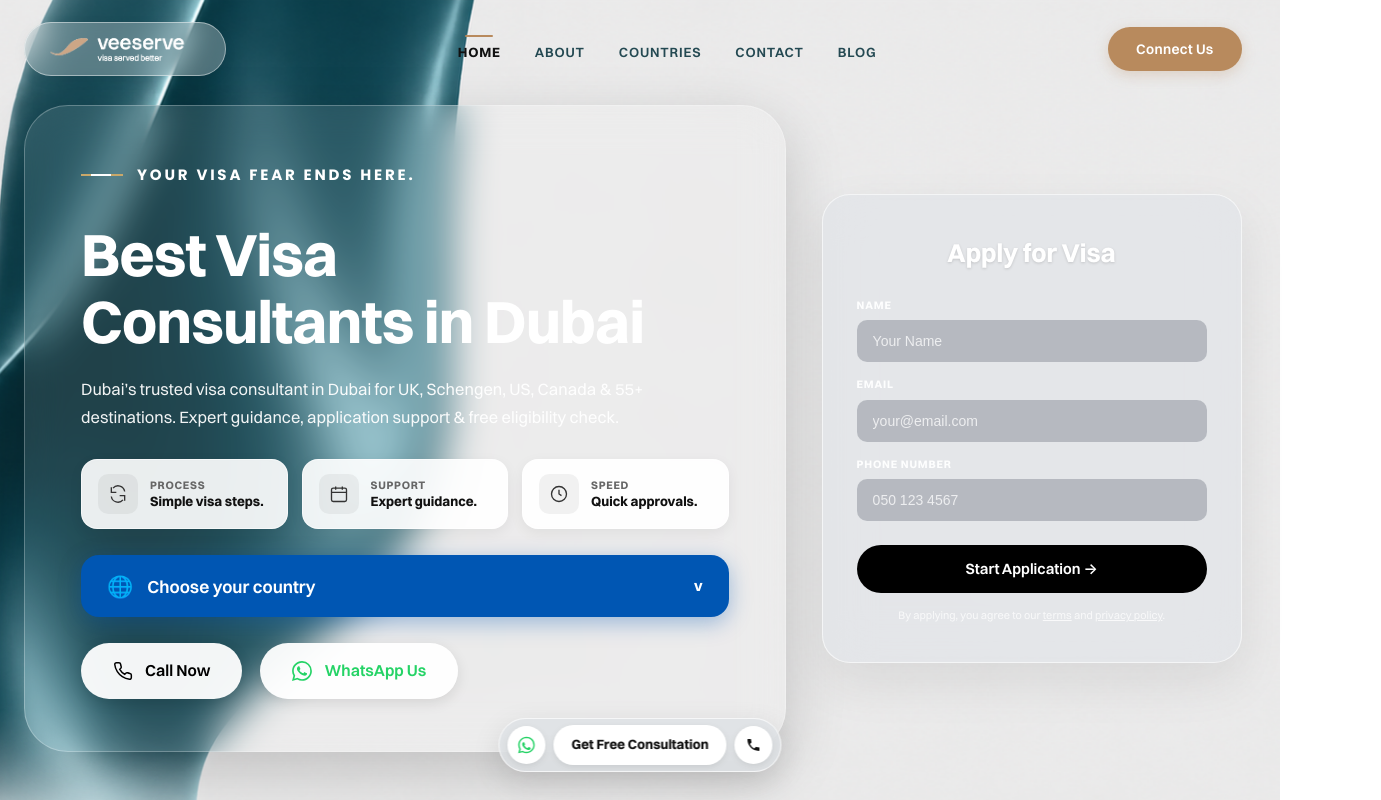
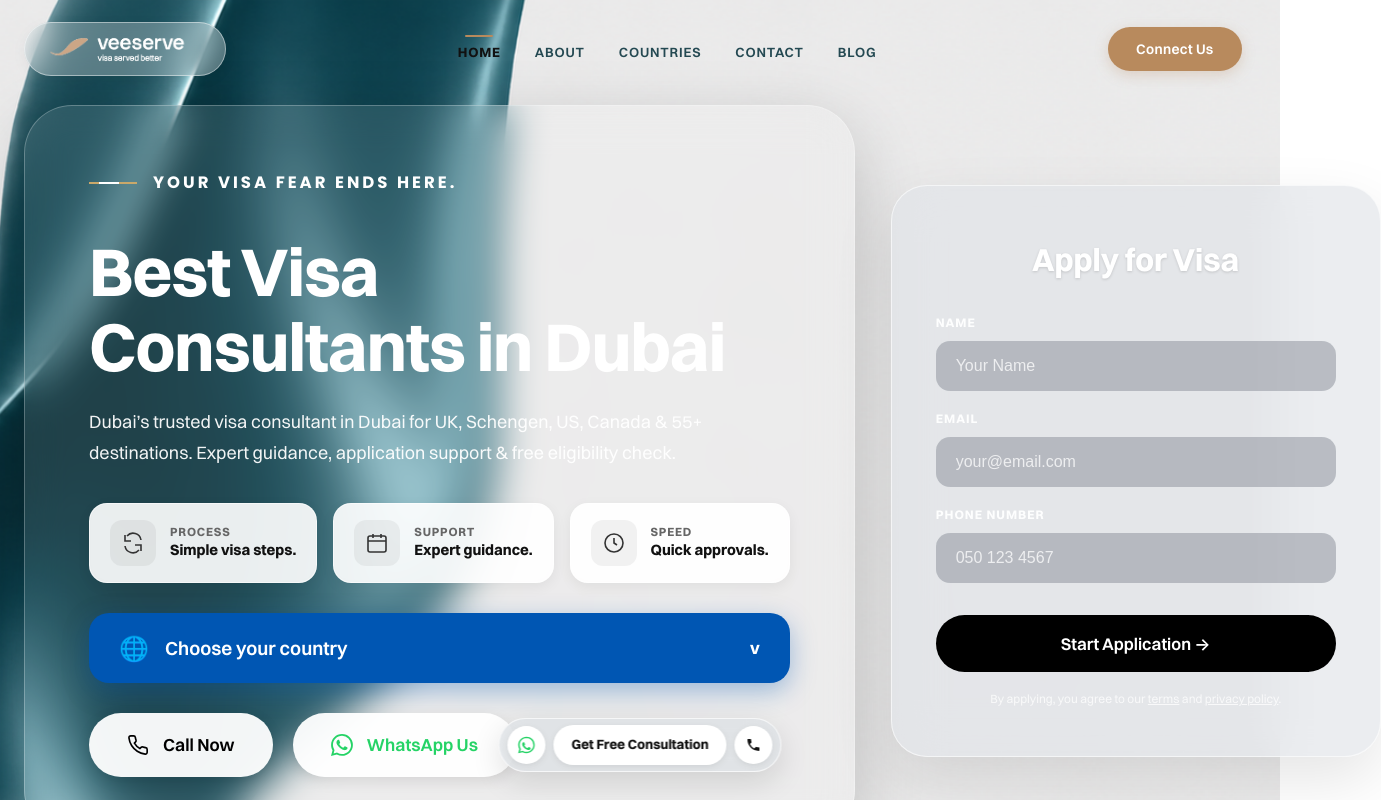
Before and after one commit to sivaathri/veeserve, a React (Vite) app: page / in a window 1280 px wide. Shown: the top 800 px of the page, 1381 px wide, since content can reach past the window. Built offline with nearby package versions, Linux system fonts and the light colour scheme.

Commit message:
feat: add comprehensive CSS styles and design tokens for veeserve.ae

```diff
--- a/src/index.css
+++ b/src/index.css
@@ -381,8 +381,8 @@ img {
 }
 
 .hero-content-col {
-  flex: 0 1 820px;
-  max-width: 820px;
+  flex: 0 1 920px;
+  max-width: 920px;
   width: 100%;
 }
 
@@ -391,10 +391,10 @@ img {
   background: rgba(255, 255, 255, 0.10);
   backdrop-filter: blur(20px);
   -webkit-backdrop-filter: blur(20px);
-  border-radius: 44px;
+  border-radius: 48px;
   border: 1px solid rgba(255, 255, 255, 0.25);
-  box-shadow: 0 20px 60px rgba(0, 0, 0, 0.18);
-  padding: 52px 56px;
+  box-shadow: 0 24px 70px rgba(0, 0, 0, 0.20);
+  padding: 60px 64px;
   width: 100%;
 }
 
@@ -402,21 +402,21 @@ img {
 .top-banner {
   display: inline-flex;
   align-items: center;
-  gap: 14px;
-  margin-bottom: 16px;
+  gap: 16px;
+  margin-bottom: 18px;
 }
 
 .top-banner .text {
   color: #ffffff;
-  font-size: 15px;
-  font-weight: 700;
-  letter-spacing: 2.8px;
+  font-size: 16.5px;
+  font-weight: 700;
+  letter-spacing: 3px;
   text-transform: uppercase;
   font-family: 'Poppins', sans-serif;
 }
 
 .top-banner .line {
-  width: 42px;
+  width: 48px;
   height: 2px;
   background: var(--color-gold-line);
   position: relative;
@@ -438,36 +438,36 @@ img {
 .hero-title {
   color: #ffffff;
   font-family: 'Switzer', sans-serif;
-  font-size: 60px;
-  font-weight: 700;
-  line-height: 1.12;
-  margin: 18px 0 20px;
-  letter-spacing: -0.8px;
+  font-size: 68px;
+  font-weight: 700;
+  line-height: 1.10;
+  margin: 20px 0 22px;
+  letter-spacing: -1px;
 }
 
 .hero-desc {
   color: rgba(255, 255, 255, 0.94);
-  font-size: 16.5px;
-  line-height: 1.7;
-  max-width: 660px;
-  margin-bottom: 28px;
+  font-size: 18px;
+  line-height: 1.75;
+  max-width: 760px;
+  margin-bottom: 34px;
 }
 
 /* 3 Trust Indicator Cards */
 .visa-glass-wrap {
   display: grid;
   grid-template-columns: repeat(3, 1fr);
+  gap: 16px;
+  width: 100%;
+  margin-bottom: 30px;
+}
+
+.visa-item {
+  display: flex;
+  align-items: center;
   gap: 14px;
-  width: 100%;
-  margin-bottom: 26px;
-}
-
-.visa-item {
-  display: flex;
-  align-items: center;
-  gap: 12px;
-  padding: 14px 16px;
-  border-radius: 16px;
+  padding: 16px 20px;
+  border-radius: 18px;
   background: rgba(255, 255, 255, 0.90);
   backdrop-filter: blur(10px);
   -webkit-backdrop-filter: blur(10px);
@@ -482,9 +482,9 @@ img {
 }
 
 .visa-item .icon-box {
-  width: 40px;
-  height: 40px;
-  border-radius: 10px;
+  width: 46px;
+  height: 46px;
+  border-radius: 12px;
   background: rgba(0, 0, 0, 0.05);
   flex-shrink: 0;
   color: #333333;
@@ -494,8 +494,8 @@ img {
 }
 
 .visa-item .icon-box svg {
-  width: 20px;
-  height: 20px;
+  width: 24px;
+  height: 24px;
 }
 
 .visa-item .text-box {
@@ -503,9 +503,9 @@ img {
 }
 
 .visa-item .text-box .label {
-  font-size: 11px;
-  font-weight: 700;
-  letter-spacing: 0.7px;
+  font-size: 12px;
+  font-weight: 700;
+  letter-spacing: 0.8px;
   color: #666666;
   margin: 0 0 2px 0;
   line-height: 1.1;
@@ -514,34 +514,34 @@ img {
 
 .visa-item .text-box h4 {
   margin: 0;
-  font-size: 13.5px;
+  font-size: 15px;
   color: #111111;
   font-weight: 700;
-  line-height: 1.3;
+  line-height: 1.35;
   white-space: nowrap;
 }
 
 /* Blue Destination Button */
 .country-selector {
-  margin-bottom: 26px;
+  margin-bottom: 30px;
 }
 
 .country-btn {
   width: 100%;
-  height: 62px;
+  height: 70px;
   border: none;
-  border-radius: 18px;
+  border-radius: 20px;
   background: var(--color-blue-btn);
   color: #ffffff;
-  padding: 0 26px;
+  padding: 0 30px;
   display: flex;
   justify-content: space-between;
   align-items: center;
   cursor: pointer;
-  font-size: 17.5px;
+  font-size: 19px;
   font-weight: 600;
   transition: background-color 0.25s ease, transform 0.2s ease;
-  box-shadow: 0 6px 22px rgba(0, 86, 179, 0.35);
+  box-shadow: 0 8px 26px rgba(0, 86, 179, 0.35);
 }
 
 .country-btn:hover {
@@ -552,33 +552,33 @@ img {
 .country-left {
   display: flex;
   align-items: center;
-  gap: 14px;
+  gap: 16px;
 }
 
 .country-left .globe-icon {
-  font-size: 21px;
+  font-size: 24px;
 }
 
 .country-btn .down-arrow {
-  font-size: 15px;
+  font-size: 17px;
   font-weight: 700;
 }
 
 /* CTA Buttons */
 .cta-buttons {
   display: flex;
-  gap: 18px;
+  gap: 20px;
 }
 
 .cta-btn {
   display: inline-flex;
   align-items: center;
-  gap: 12px;
-  padding: 15px 32px;
+  gap: 14px;
+  padding: 18px 38px;
   border-radius: 50px;
   background: rgba(255, 255, 255, 0.95);
   color: #000000;
-  font-size: 16px;
+  font-size: 17.5px;
   font-weight: 600;
   text-decoration: none;
   box-shadow: 0 4px 14px rgba(0, 0, 0, 0.1);
@@ -598,8 +598,8 @@ img {
 }
 
 .cta-btn .icon svg {
-  width: 20px;
-  height: 20px;
+  width: 22px;
+  height: 22px;
 }
 
 .whatsapp-btn {
@@ -608,61 +608,62 @@ img {
 
 /* Right Column: Frosted Form Container */
 .visa-form-wrapper {
-  flex: 0 0 420px;
-  max-width: 420px;
+  flex: 0 0 490px;
+  max-width: 490px;
   width: 100%;
   display: flex;
   justify-content: flex-end;
   align-items: center;
+  margin-right: 50px;
 }
 
 .visa-form {
   width: 100%;
-  max-width: 430px;
-  padding: 38px 34px;
-  border-radius: 28px;
+  max-width: 490px;
+  padding: 48px 44px;
+  border-radius: 36px;
   background: rgba(225, 228, 233, 0.65);
   backdrop-filter: blur(24px);
   -webkit-backdrop-filter: blur(24px);
   border: 1px solid rgba(255, 255, 255, 0.6);
-  box-shadow: 0 20px 50px rgba(0, 0, 0, 0.08);
+  box-shadow: 0 24px 60px rgba(0, 0, 0, 0.10);
   margin-left: auto;
 }
 
 .visa-form h2 {
   text-align: center;
-  margin-bottom: 22px;
+  margin-bottom: 28px;
   color: #ffffff;
-  font-size: 26px;
+  font-size: 32px;
   font-weight: 700;
   text-shadow: 0 1px 3px rgba(0, 0, 0, 0.15);
 }
 
 .visa-form label {
   display: block;
-  margin-bottom: 6px;
-  font-size: 11px;
-  font-weight: 700;
-  letter-spacing: 0.8px;
+  margin-bottom: 8px;
+  font-size: 12.5px;
+  font-weight: 700;
+  letter-spacing: 1px;
   color: rgba(255, 255, 255, 0.95);
   text-transform: uppercase;
 }
 
 .visa-form input {
   width: 100%;
-  padding: 13px 16px;
-  border-radius: 10px;
+  padding: 16px 20px;
+  border-radius: 14px;
   border: none;
   outline: none;
   background: rgba(145, 150, 158, 0.55);
   color: #ffffff;
-  font-size: 14px;
-  margin-bottom: 14px;
+  font-size: 16px;
+  margin-bottom: 18px;
   transition: background 0.2s ease;
 }
 
 .visa-form input:focus {
-  background: rgba(145, 150, 158, 0.7);
+  background: rgba(145, 150, 158, 0.75);
 }
 
 .visa-form input::placeholder {
@@ -671,13 +672,13 @@ img {
 
 .visa-form button[type="submit"] {
   width: 100%;
-  margin-top: 10px;
-  padding: 14px;
+  margin-top: 14px;
+  padding: 17px;
   border-radius: 50px;
   border: none;
   background: #000000;
   color: #ffffff;
-  font-size: 15px;
+  font-size: 17px;
   font-weight: 600;
   cursor: pointer;
   transition: all 0.25s ease;
@@ -686,14 +687,14 @@ img {
 .visa-form button[type="submit"]:hover {
   transform: translateY(-2px);
   background: #1a1a1a;
-  box-shadow: 0 6px 18px rgba(0, 0, 0, 0.25);
+  box-shadow: 0 8px 24px rgba(0, 0, 0, 0.28);
 }
 
 .visa-form .terms {
-  margin-top: 14px;
+  margin-top: 18px;
   text-align: center;
   color: rgba(255, 255, 255, 0.75);
-  font-size: 11px;
+  font-size: 12px;
   line-height: 1.5;
 }
 
```
